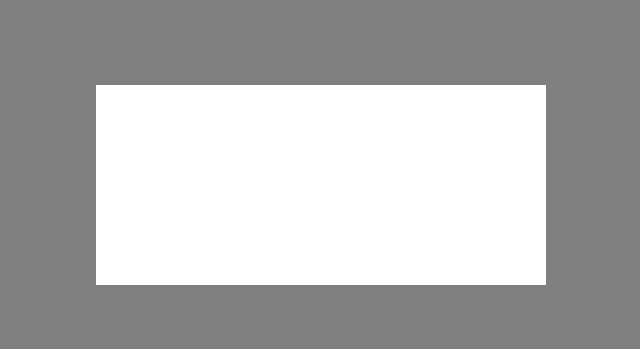
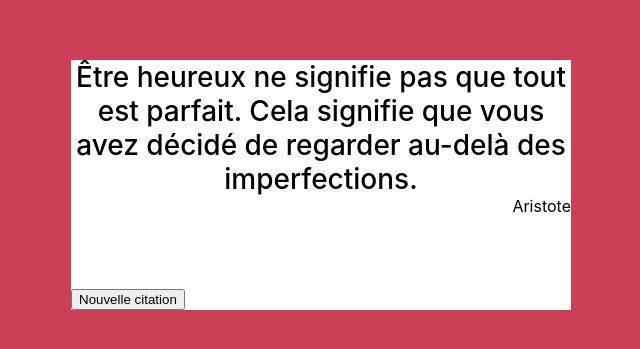
Before and after one commit to Maybiz/french-random-quote-machine, a React (Create React App) app: page / in a window 1280 px wide. Shown: the part 215-564 px from the top of the page, without its empty margins (319-959 px from the left). Built offline with nearby package versions, Linux system fonts and the light colour scheme.

Commit message:
ajout random color

```diff
--- a/src/App.js
+++ b/src/App.js
@@ -1,9 +1,18 @@
-import React from 'react'
+import React, {useState} from 'react'
 import QuoteBox from './components/QuoteBox'
 
 const App = () => {
+
+   const [color, setColor] = useState('')
+
+   const randomColor = `#${Math.floor(Math.random()*16777215).toString(16)}`
+
+   const style = {
+      background: randomColor
+   }
+
    return (
-      <div className="content">
+      <div className="content" style={style}>
          <QuoteBox />
       </div>
    )
--- a/src/components/QuoteBox.js
+++ b/src/components/QuoteBox.js
@@ -1,4 +1,4 @@
-import React, {useState, useEffect} from "react";
+import React, { useState, useEffect } from "react";
 
 const QuoteBox = () => {
 	const quotes = [
@@ -19,22 +19,29 @@ const QuoteBox = () => {
 		},
 	];
 
-   const displayQuote = '';
+	const displayQuote = "";
 
-   const random = Math.floor(Math.random() * quotes.length)
+	const [index, setIndex] = useState(0);
 
-   const [index, setIndex] = useState(null)
+	const getRandom = () => {
+		setIndex(Math.floor(Math.random() * quotes.length));
+	};
 
 	useEffect(() => {
-      setIndex(random)
-   }, [])
+		getRandom();
+	}, []);
 
 	return (
 		<div id="quote-box">
-         <div id="text"></div>
-         <div id="author"></div>
-         <a id="new-quote"></a>
+         <div className="top-row">
+            <div id="text">{quotes[index].text}</div>
+            <div id="author">{quotes[index].author}</div>
+         </div>
+
+         <div className="bottom-row">
+            <button id="new-quote" onClick={getRandom}>Nouvelle citation</button>
             <a id="tweet-quote"></a>
+         </div>
 		</div>
 	);
 };
--- a/src/css/index.scss
+++ b/src/css/index.scss
@@ -8,15 +8,37 @@ body {
 }
 
 .content {
-   background: grey;
    height: 100vh;
    width: 100vw;
    display: flex;
 }
 
 #quote-box {
-   width: 450px;
-   height: 200px;
+   width: 500px;
+   min-height: 250px;
    background: #ffffff;
    margin: auto;
+   display: flex;
+   flex-direction: column;
+   justify-content: space-between;
 }
+
+.top-row {
+  margin: 0 auto;
+
+  #text {
+    font-size: 1.75em;
+    font-weight: 500;
+    text-align: center;
+  }
+
+  #author {
+    font-size: 1em;
+    text-align: right;
+  }
+}
+
+.bottom-row {
+  display: flex;
+  justify-content: space-between;
+}
```
Lines whose indentation alone changed are shown as unchanged.
